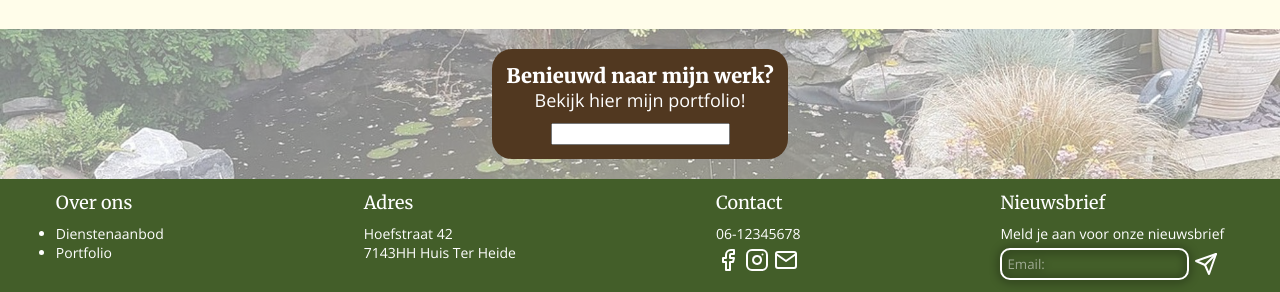
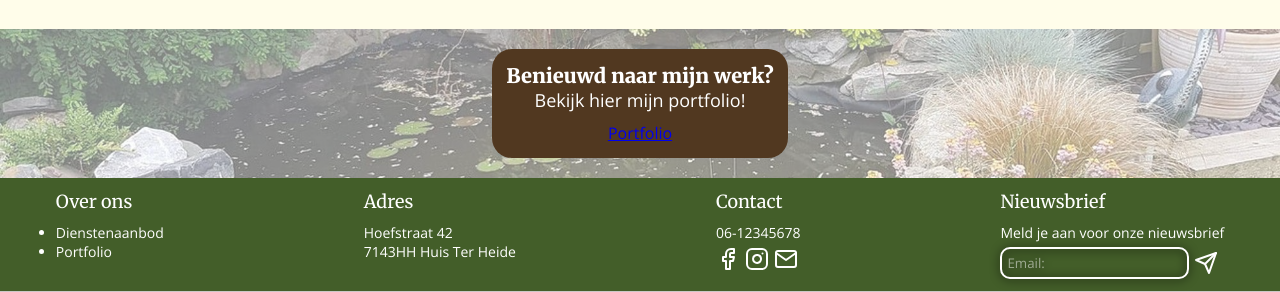
Before and after one commit to xbNkY/hoogendijk-hoveniers-website, a PHP site: page /dienstenaanbod.php in a window 1280 px wide. Shown: the part 1235-1527 px from the top of the page. Run offline with PHP 8.4, Linux system fonts and the light colour scheme.

Commit message:
Href Portfolio

```diff
--- a/dienstenaanbod.php
+++ b/dienstenaanbod.php
@@ -49,9 +49,9 @@
                     <p class="info-text-white">Bekijk hier mijn portfolio!</p>
                 </div>
 
-                <form class="portfolio-btn">
-                    <input type="text" id="fname" name="fname">
-                </form>
+                <div>
+                    <a href="portfolio.php">Portfolio</a>
+                </div>
             </div>
         </div>
     </div>
```
